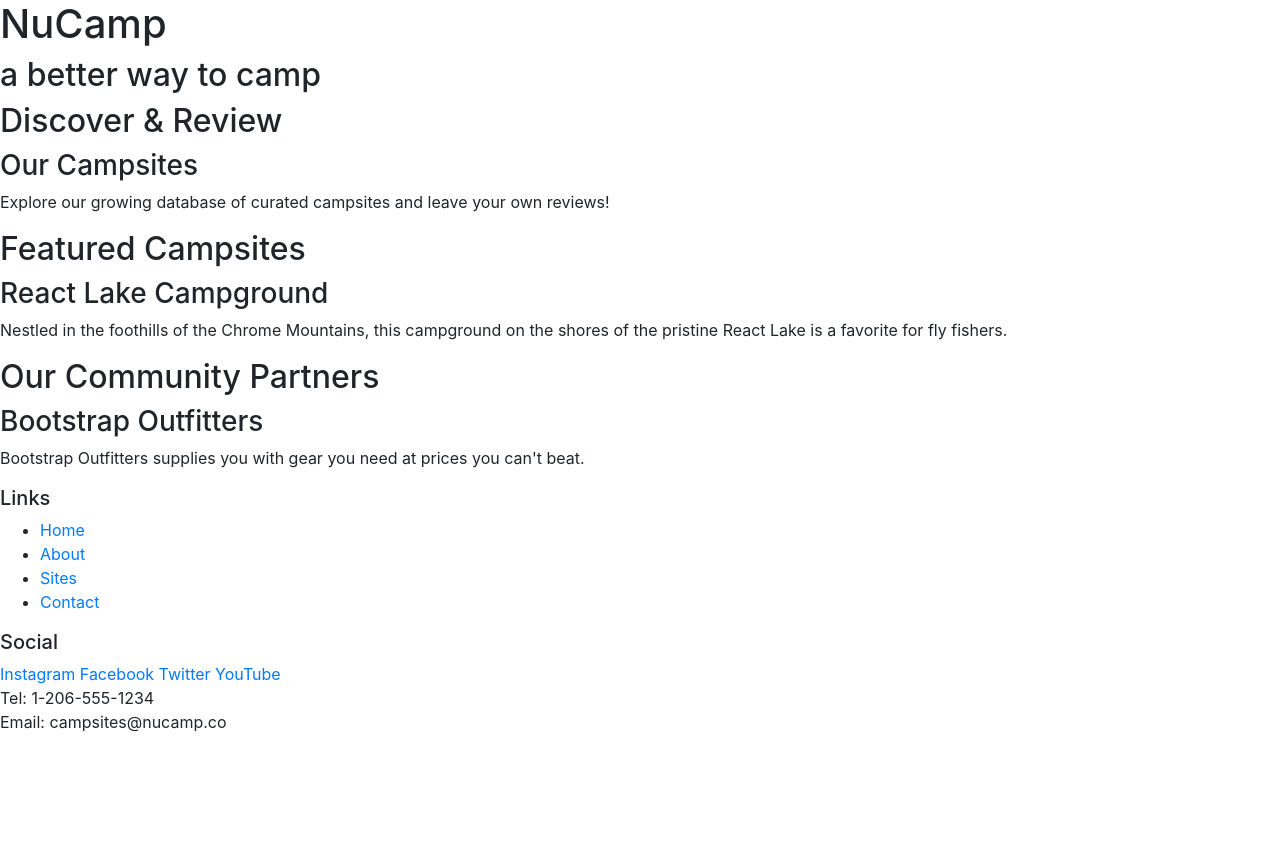
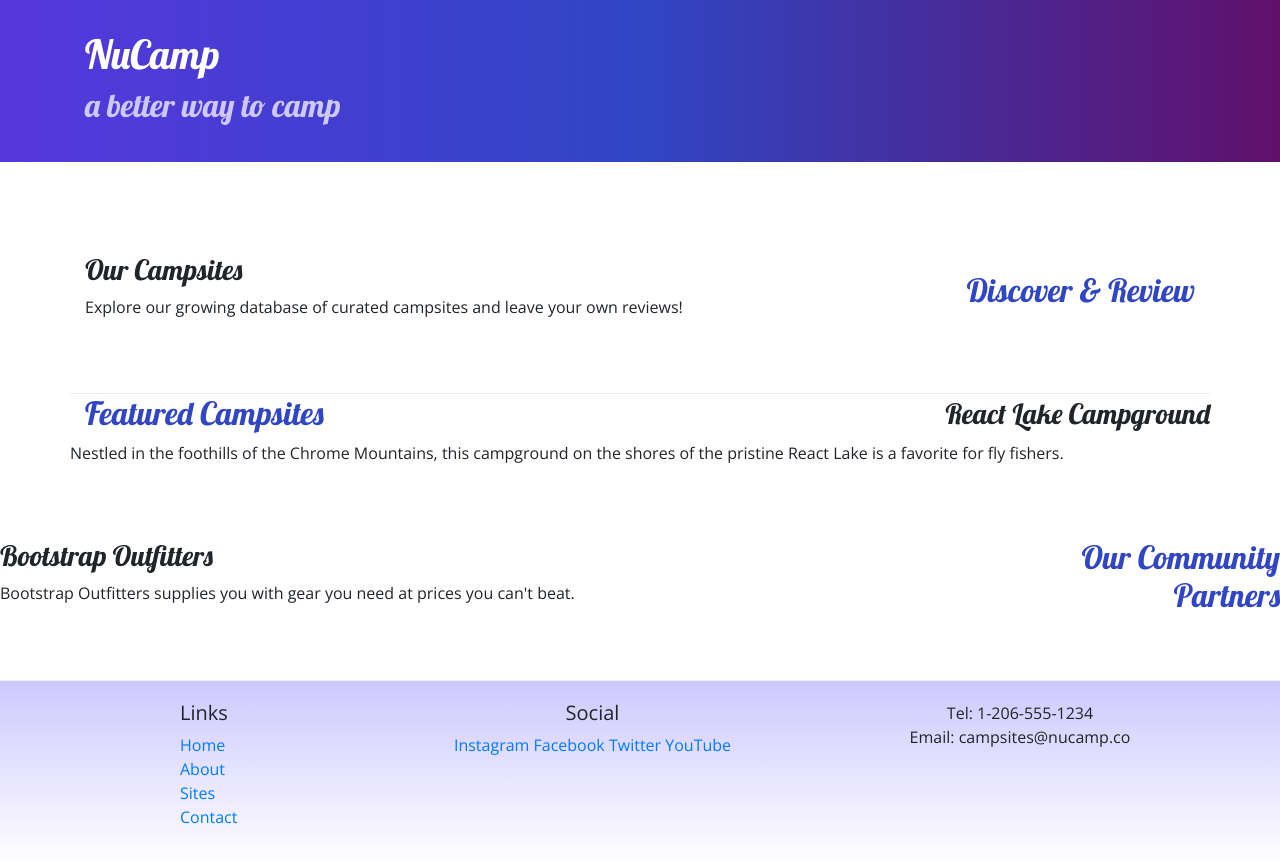
Before and after one commit to Ehern131-sys/git.test, a website: page index.html in a window 1280 px wide. Before the commit the page ends 800 px from the top, so only its background shows below. Drawn offline with nearby package versions, Linux system fonts and the light colour scheme.

Commit message:
week 1 project

```diff
--- /dev/null
+++ b/css/styles.css
@@ -0,0 +1,35 @@
+body {
+    font-family: "Open Sans", sans-serif;
+
+}
+
+h1, h2, h3 {
+    font-family: "Lobster", cursive;
+}
+
+h2 {
+    color: #3046C5;
+}
+
+header h2 {
+    color: #CEC8FF;
+}
+
+footer {
+    background-image: linear-gradient(#CEC8FF, white);
+    padding: 20px 0;
+}
+
+.jumbotron {
+    padding: 30px;
+    background-image: linear-gradient(to right, #5637DD, #3046C5, #60106B);
+    color: white;
+}
+
+
+.row-content {
+    padding: 50px 0;
+    border-bottom: 1px ridge;
+    min-height: 200px;
+
+}
--- a/index.html
+++ b/index.html
@@ -5,59 +5,90 @@
     <!--Requiered meta tags always come first-->
     <meta charset="utf-8" />
     <meta name="viewport" content="width=device-width, initial-scale=1" />
+
     <!-- Bootstrap CSS -->
     <link rel="stylesheet" href="node_modules/bootstrap/dist/css/bootstrap.min.css" />
+
+    <!-- Additional CSS must be placed after Bootstrap CSS -->
+    <link rel="stylesheet" href="https://fonts.googleapis.com/css?family=Lobster|Open+Sans" />
+    <link rel="stylesheet" href="css/styles.css" />
 
     <title>NuCamp: A Better Way To Camp</title>
 </head>
 
 <body>
 
-    <header>
-        <div>
+    <header class="jumbotron jumbotron-fluid">
+        <div class="container">
+            <div class="row">
+                <div class="col">
                     <h1>NuCamp</h1>
                     <h2>a better way to camp</h2>
                 </div>
+            </div>
+        </div>
     </header>
 
-    <div>
-        <h2>Discover & Review</h2>
+
+    <div class="container">
+        <div class="row row-content align-items-center">
+            <div class="col-sm-4 order-sm-last col-md-3">
+                <h2 class="text-sm-right">Discover & Review</h2>
+            </div>
+            <div class="col">
                 <h3>Our Campsites</h3>
                 <p>Explore our growing database of curated campsites and leave your own reviews!</p>
             </div>
 
-    <div>
-        <h2>Featured Campsites</h2>
-        <h3>React Lake Campground</h3>
-        <p>Nestled in the foothills of the Chrome Mountains, this campground on the shores of the pristine React Lake is a favorite for fly fishers.</p>
+
         </div>
 
-    <div>
-        <h2>Our Community Partners</h2>
+        <div class="row row-contnent align-items-center ">
+            <div class="col-sm-4 col-md-3">
+                <h2>Featured Campsites</h2>
+            </div>
+            <div class="col"></div>
+            <h3>React Lake Campground</h3>
+            <p class="d-none d-sm-block">Nestled in the foothills of the Chrome Mountains, this campground on the shores
+                of the pristine React Lake is a favorite for fly fishers.</p>
+        </div>
+    </div>
+
+    <div class="row row-content align-items-center">
+        <div class="col-sm-4 order-sm-last col-md-3">
+            <h2 class="text-sm-right">Our Community Partners</h2>
+        </div>
+        <div class="col">
             <h3>Bootstrap Outfitters</h3>
-        <p>Bootstrap Outfitters supplies you with gear you need at prices you can't beat.</p>
+            <p class="d-none d-sm-block">Bootstrap Outfitters supplies you with gear you need at prices you can't beat.
+            </p>
+        </div>
+    </div>
     </div>
 
     <footer>
-        <div>
+        <div class="container">
+            <div class="row">
+                <div class="col-4 col-sm-2 offset-1">
                     <h5>Links</h5>
-            <ul>
+                    <ul class="list-unstyled">
                         <li><a href="#">Home</a></li>
                         <li><a href="#">About</a></li>
                         <li><a href="#">Sites</a></li>
                         <li><a href="#">Contact</a></li>
                     </ul>
                 </div>
-        <div>
+                <div class="col-6 col-sm-5 text-center">
                     <h5>Social</h5>
                     <a href="http://instagram.com/">Instagram</a>
                     <a href="http://facebook.com/">Facebook</a>
                     <a href="http://twitter.com/">Twitter</a>
                     <a href="http://youtube.com/">YouTube</a>
                 </div>
-        <div>
+                <div class="col-sm-4 text-center">
                     Tel: 1-206-555-1234<br />
                     Email: campsites@nucamp.co
+                </div>
             </div>
     </footer>
 
```
Also changed, not shown: aboutus.html (added, +116 -0 lines), 1 other file. Lines whose indentation alone changed are shown as unchanged.
